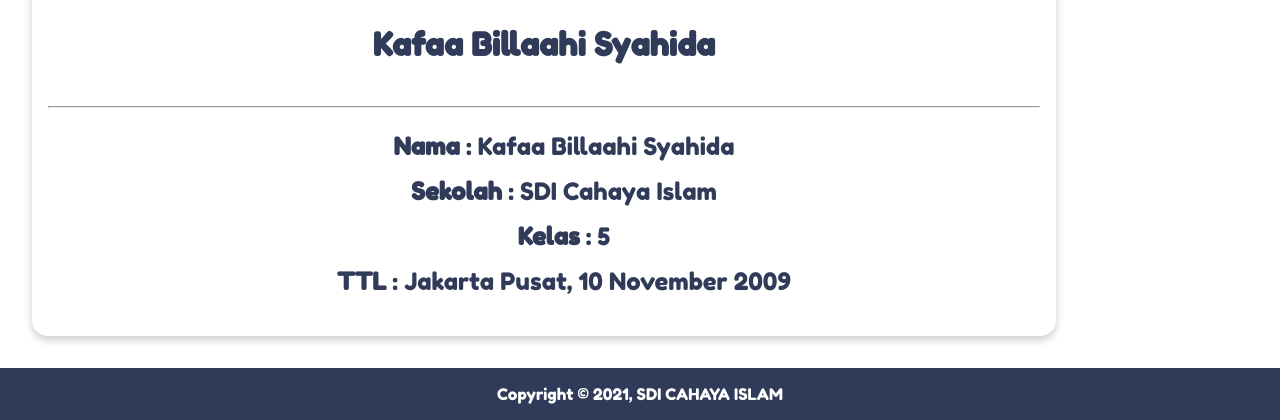
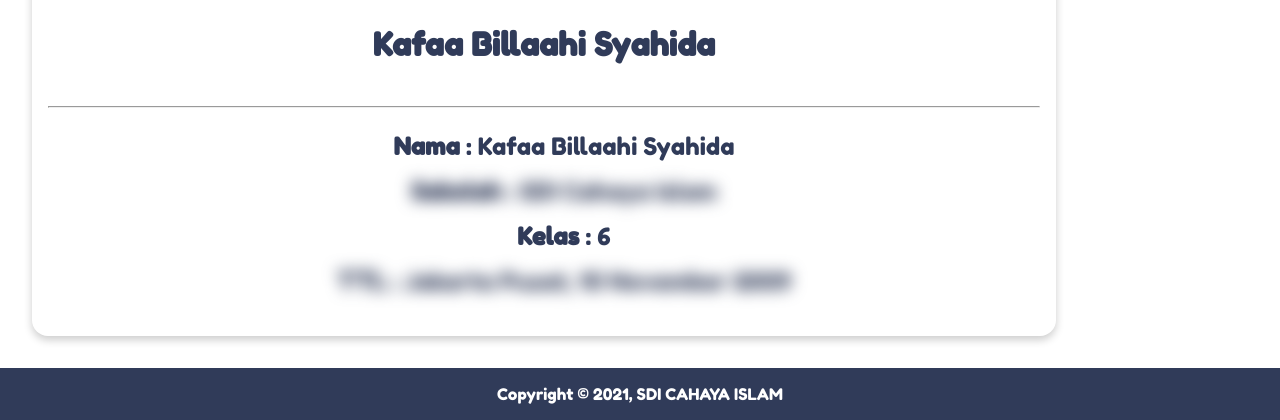
Before and after one commit to syahid-dev/syahid-dev.github.io, a plain HTML site: page dicoding/profilsekolahsdi/index.html in a window 1280 px wide. Shown: the part 2917-3337 px from the top of the page. Drawn offline with Linux system fonts and the light colour scheme.

Commit message:
Update index.html

```diff
--- a/dicoding/profilsekolahsdi/index.html
+++ b/dicoding/profilsekolahsdi/index.html
@@ -127,15 +127,15 @@
                 <h1 class="title" data-animate="fade-up">Biodata</h1>
                 <aside class="card">
                     <div class="img-container">
-                        <img src="assets/img/syahid.JPG" alt="Kafaa Billaahi Syahida" data-animate="zoom-in">
+                        <img src="assets/img/syahid.jpg" alt="Kafaa Billaahi Syahida" data-animate="zoom-in">
                     </div>
                     <h1 class="name" data-animate="fade-up">Kafaa Billaahi Syahida</h1>
                     <hr>
                     <ul class="card-description list-style-none" data-animate="fade-right">
                         <li><b>Nama</b> : Kafaa Billaahi Syahida</li>
-                        <li><b>Sekolah</b> : SDI Cahaya Islam</li>
-                        <li><b>Kelas</b> : 5</li>
-                        <li><b>TTL</b> : Jakarta Pusat, 10 November 2009</li>
+                        <li style="filter: blur(8px)"><b>Sekolah</b> : SDI Cahaya Islam</li>
+                        <li><b>Kelas</b> : 6</li>
+                        <li style="filter: blur(8px)"><b>TTL</b> : Jakarta Pusat, 10 November 2009</li>
                     </ul>
                 </aside>
             </article>
```
